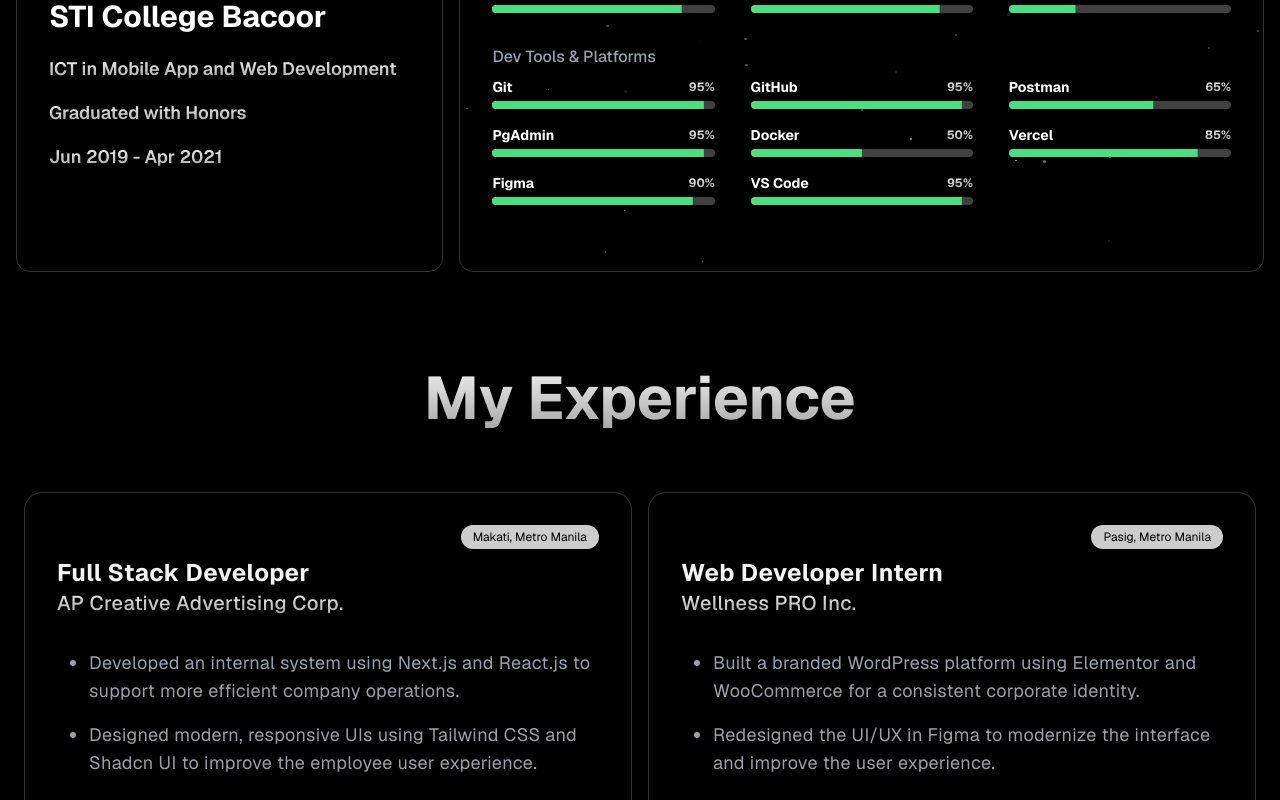
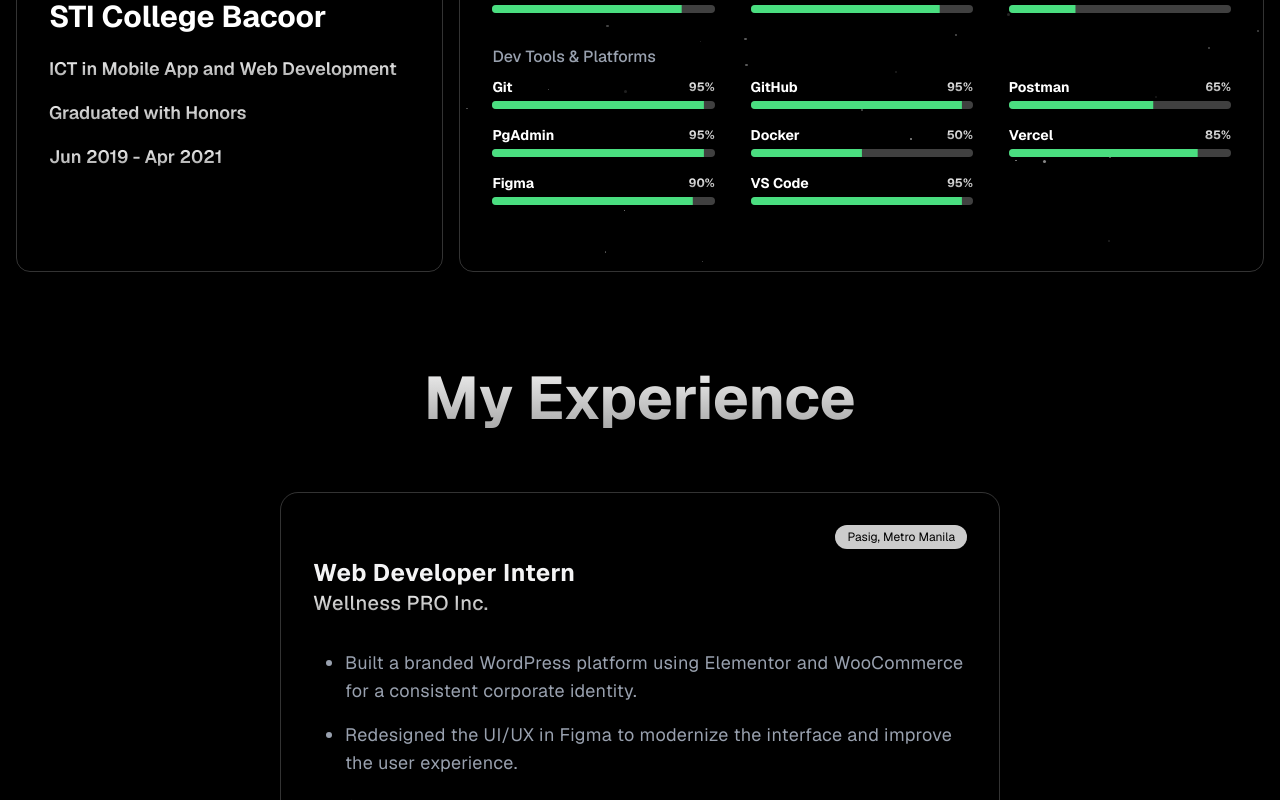
Before and after one commit to Christopher-Penticostes/Portfolio, a Next.js app: page / in a window 1280 px wide. Shown: the part 2000-2800 px from the top of the page. Built offline with nearby package versions, Linux system fonts and the light colour scheme.

Commit message:
chore(resume): update experience section and resume file

```diff
--- a/components/sections/experience.tsx
+++ b/components/sections/experience.tsx
@@ -2,47 +2,12 @@ import { HoverEffect, CardAction } from '../ui/card-hover-effect';
 
 export function Experience() {
   return (
-    <div className="max-w-7xl mx-auto px-4">
+    <div className="max-w-3xl mx-auto px-4">
       <HoverEffect items={projects} />
     </div>
   );
 }
 export const projects = [
-  {
-    title: (
-      <div>
-        <p className="text-2xl pt-4 max-md:text-xl">Full Stack Developer</p>
-        <p className="text-xl font-medium text-transparent bg-linear-to-b from-neutral-50 to-neutral-400 bg-clip-text max-md:text-lg">
-          AP Creative Advertising Corp.
-        </p>
-      </div>
-    ),
-    description: (
-      <ul className="list-disc pl-8 text-lg text-gray-400 max-md:text-[16px]">
-        <li className="mb-4">
-          Developed an internal system using Next.js and React.js to support
-          more efficient company operations.
-        </li>
-        <li className="mb-4">
-          Designed modern, responsive UIs using Tailwind CSS and Shadcn UI to
-          improve the employee user experience.
-        </li>
-        <li className="mb-4">
-          Managed the company database with PostgreSQL and Prisma ORM, focusing
-          on data security and accessibility
-        </li>
-        <li>
-          Worked with the team to handle Vercel deployments and Docker database
-          setups for a consistent workflow.
-        </li>
-      </ul>
-    ),
-    action: (
-      <CardAction className="text-xs text-black bg-white/80 px-3 py-1 rounded-full">
-        Makati, Metro Manila
-      </CardAction>
-    ),
-  },
   {
     title: (
       <div>
--- a/components/ui/card-hover-effect.tsx
+++ b/components/ui/card-hover-effect.tsx
@@ -16,7 +16,7 @@ export const HoverEffect = ({
   const [hoveredIndex, setHoveredIndex] = useState<number | null>(null);
 
   return (
-    <div className={cn('grid grid-cols-1 lg:grid-cols-2', className)}>
+    <div className={cn('grid grid-cols-1 lg:grid-cols-1', className)}>
       {items.map((item, idx) => (
         <a
           key={idx}
```
Also changed, not shown: 1 other file (tests, documents, lock files or other folders).
